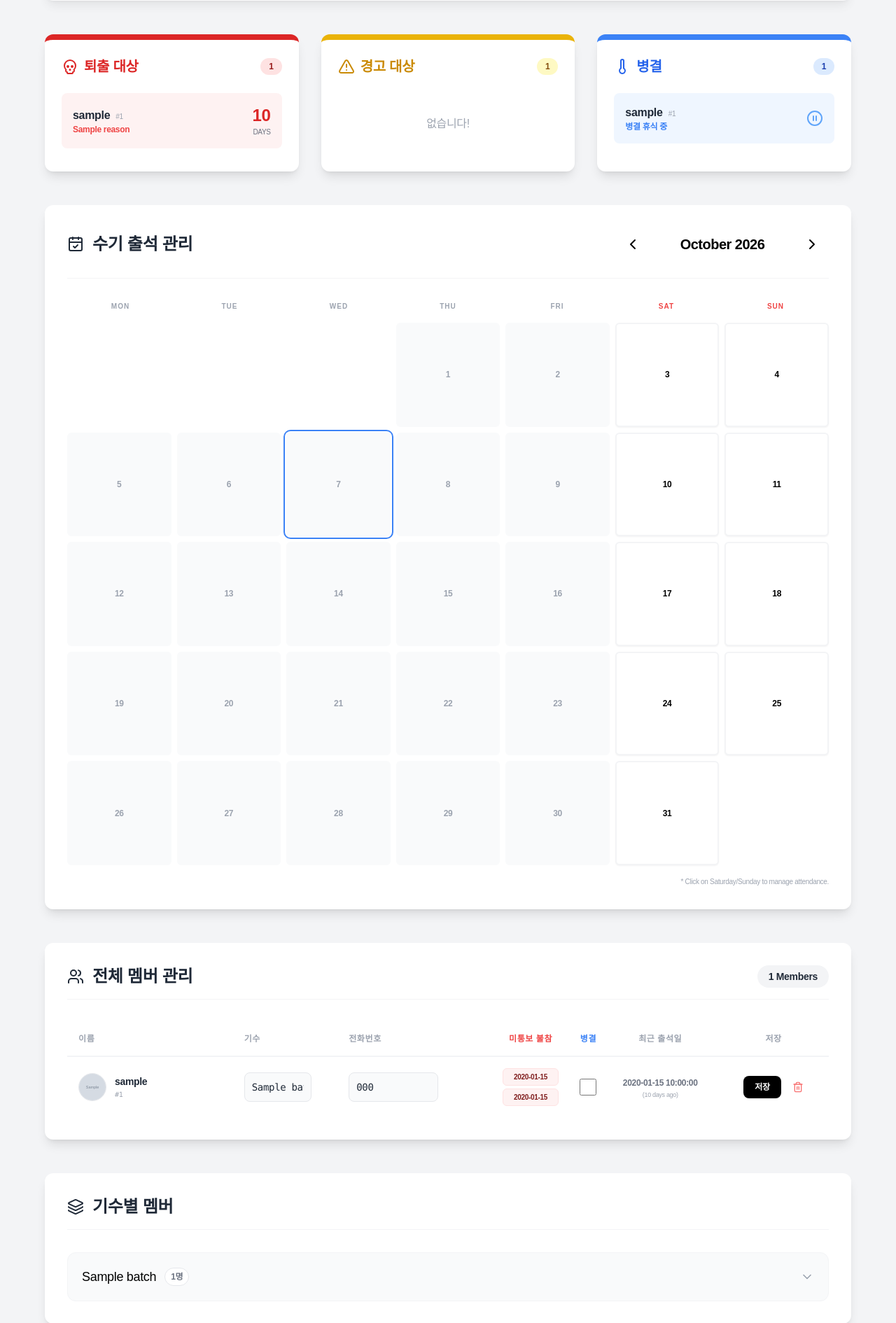
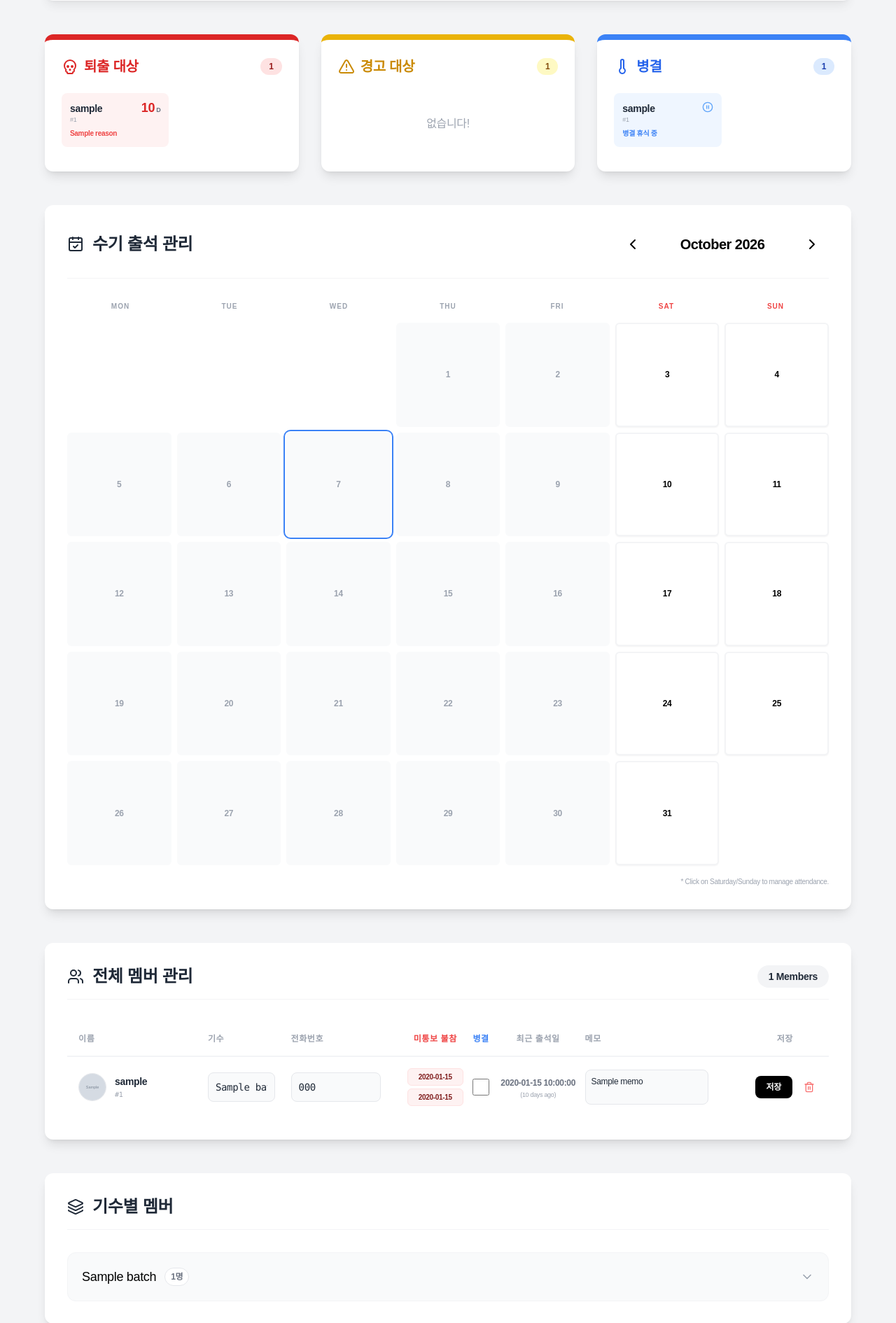
Before and after one commit to gitminhyeok/mobile-attendance-application, a Python web app: template templates/admin/dashboard.html in a window 1280 px wide. Shown: the part 377-2267 px from the top of the page at 70% size. Run offline with Jinja, Linux system fonts and the light colour scheme; the template is opened without the code that fills it: most values are stand-ins (such as "Sample title", 1, 10 or a date in 2020); grey boxes marked "Sample" are stand-in pictures; some libraries are stand-ins or nearby versions; some web fonts are replaced.

Commit message:
Admin dashboard improvements (1007)
- Manual attendance modal: show present/late/total counts and list
  present -> late -> others
- Auto-expire unnotified absence dates older than 3 months
- Add 50-char admin memo field to users (edit modal + desktop table)
- Show dropout/warning/sick zones in 2 columns

Co-Authored-By: Claude Opus 5.5 <noreply@anthropic.com>

```diff
--- a/routers/views.py
+++ b/routers/views.py
@@ -8,7 +8,7 @@ from fastapi.templating import Jinja2Templates
 from database import get_db
 from logic import (
     check_ip, check_attendance_time, get_current_kst_time, get_client_ip,
-    DROPOUT_DAYS, WARNING_DAYS, ACTIVE_DAYS,
+    purge_expired_unnotified, DROPOUT_DAYS, WARNING_DAYS, ACTIVE_DAYS,
 )
 from dependencies import get_current_user_uid, ADMIN_UIDS
 from google.cloud.firestore_v1.base_query import FieldFilter
@@ -303,8 +303,7 @@ async def read_root(request: Request):
             is_auth = u_data.get("is_auth") or u_data.get("status", "approved")
 
             # Additional Status Fields
-            unnotified_date1 = u_data.get("unnotified_date1", "")
-            unnotified_date2 = u_data.get("unnotified_date2", "")
+            unnotified_date1, unnotified_date2 = purge_expired_unnotified(user_doc.reference, u_data, now.date())
             is_sick_leave = u_data.get("is_sick_leave", False)
 
             unnotified_count = 0
--- a/templates/admin/dashboard.html
+++ b/templates/admin/dashboard.html
@@ -47,17 +47,15 @@
 
                 <div class="overflow-y-auto max-h-[500px]">
                     {% if dropout_list %}
-                        <ul class="space-y-3">
+                        <ul class="grid grid-cols-2 gap-2">
                         {% for user in dropout_list %}
-                            <li class="flex items-center justify-between p-4 bg-red-50 rounded-lg">
-                                <div>
-                                    <p class="font-bold text-gray-800">{{ user.nickname }} <span class="text-[10px] text-gray-400 font-normal ml-1">#{{ user.uid }}</span></p>
-                                    <p class="text-xs text-red-500 font-bold">{{ user.reason if user.reason else 'Last seen: ' + user.last_date }}</p>
+                            <li class="p-3 bg-red-50 rounded-lg min-w-0">
+                                <div class="flex items-start justify-between gap-1">
+                                    <p class="font-bold text-gray-800 text-sm truncate">{{ user.nickname }}</p>
+                                    <span class="shrink-0 text-lg font-black text-red-600 leading-none">{{ user.days_absent }}<span class="text-[9px] text-gray-500 font-bold uppercase ml-0.5">d</span></span>
                                 </div>
-                                <div class="text-right">
-                                    <span class="text-2xl font-black text-red-600">{{ user.days_absent }}</span>
-                                    <span class="text-[10px] text-gray-500 block uppercase">Days</span>
-                                </div>
+                                <p class="text-[9px] text-gray-400 truncate">#{{ user.uid }}</p>
+                                <p class="text-[10px] text-red-500 font-bold mt-1 break-keep">{{ user.reason if user.reason else 'Last seen: ' + user.last_date }}</p>
                             </li>
                         {% endfor %}
                         </ul>
@@ -87,17 +85,15 @@
 
                 <div class="overflow-y-auto max-h-[500px]">
                     {% if warning_list %}
-                        <ul class="space-y-3">
+                        <ul class="grid grid-cols-2 gap-2">
                         {% for user in warning_list %}
-                            <li class="flex items-center justify-between p-4 bg-yellow-50 rounded-lg">
-                                <div>
-                                    <p class="font-bold text-gray-800">{{ user.nickname }} <span class="text-[10px] text-gray-400 font-normal ml-1">#{{ user.uid }}</span></p>
-                                    <p class="text-xs text-yellow-600 font-bold">{{ user.reason if user.reason else 'Last seen: ' + user.last_date }}</p>
+                            <li class="p-3 bg-yellow-50 rounded-lg min-w-0">
+                                <div class="flex items-start justify-between gap-1">
+                                    <p class="font-bold text-gray-800 text-sm truncate">{{ user.nickname }}</p>
+                                    <span class="shrink-0 text-lg font-black text-yellow-600 leading-none">{{ user.days_absent }}<span class="text-[9px] text-gray-500 font-bold uppercase ml-0.5">d</span></span>
                                 </div>
-                                <div class="text-right">
-                                    <span class="text-2xl font-black text-yellow-600">{{ user.days_absent }}</span>
-                                    <span class="text-[10px] text-gray-500 block uppercase">Days</span>
-                                </div>
+                                <p class="text-[9px] text-gray-400 truncate">#{{ user.uid }}</p>
+                                <p class="text-[10px] text-yellow-600 font-bold mt-1 break-keep">{{ user.reason if user.reason else 'Last seen: ' + user.last_date }}</p>
                             </li>
                         {% endfor %}
                         </ul>
@@ -118,16 +114,15 @@
 
                 <div class="overflow-y-auto max-h-[500px]">
                     {% if sick_list %}
-                        <ul class="space-y-3">
+                        <ul class="grid grid-cols-2 gap-2">
                         {% for user in sick_list %}
-                            <li class="flex items-center justify-between p-4 bg-blue-50 rounded-lg">
-                                <div>
-                                    <p class="font-bold text-gray-800">{{ user.nickname }} <span class="text-[10px] text-gray-400 font-normal ml-1">#{{ user.uid }}</span></p>
-                                    <p class="text-xs text-blue-500 font-bold">병결 휴식 중</p>
+                            <li class="p-3 bg-blue-50 rounded-lg min-w-0">
+                                <div class="flex items-start justify-between gap-1">
+                                    <p class="font-bold text-gray-800 text-sm truncate">{{ user.nickname }}</p>
+                                    <i data-lucide="pause-circle" class="shrink-0 w-4 h-4 text-blue-400"></i>
                                 </div>
-                                <div class="text-right">
-                                    <i data-lucide="pause-circle" class="w-6 h-6 text-blue-400 inline-block"></i>
-                                </div>
+                                <p class="text-[9px] text-gray-400 truncate">#{{ user.uid }}</p>
+                                <p class="text-[10px] text-blue-500 font-bold mt-1">병결 휴식 중</p>
                             </li>
                         {% endfor %}
                         </ul>
@@ -180,6 +175,7 @@
                             <th class="py-4 font-bold text-center text-red-500">미통보 불참</th>
                             <th class="py-4 font-bold text-center text-blue-500">병결</th>
                             <th class="py-4 font-bold text-center">최근 출석일</th>
+                            <th class="py-4 font-bold">메모</th>
                             <th class="py-4 font-bold text-center">저장</th>
                         </tr>
                     </thead>
@@ -229,6 +225,10 @@
                                     {{ user.last_date }}
                                 </span>
                                 <div class="text-[9px] text-gray-400">({{ user.days_absent }} days ago)</div>
+                            </td>
+                            <td class="py-4 pr-2">
+                                <textarea id="memo-{{ user.uid }}" rows="2" maxlength="{{ memo_max_length }}" placeholder="특이사항 ({{ memo_max_length }}자 이내)"
+                                    class="bg-gray-50 border border-gray-200 text-gray-800 text-xs rounded-lg focus:ring-black focus:border-black block w-44 p-2 resize-none">{{ user.memo }}</textarea>
                             </td>
                             <td class="py-4 text-center">
                                 <div class="flex items-center justify-center space-x-2">
@@ -356,6 +356,15 @@
                         </div>
                     </div>
                 </div>
+                <div>
+                    <div class="flex items-center justify-between mb-1 mx-1">
+                        <label for="edit-memo" class="block text-[10px] font-bold text-gray-400 uppercase">특이사항 메모</label>
+                        <span id="edit-memo-count" class="text-[10px] font-mono text-gray-400">0/{{ memo_max_length }}</span>
+                    </div>
+                    <textarea id="edit-memo" rows="2" maxlength="{{ memo_max_length }}" oninput="updateMemoCount()"
+                        placeholder="예: 3월까지 출장으로 불참 예정"
+                        class="w-full px-4 py-2.5 bg-gray-50 border border-gray-200 rounded-xl focus:ring-black focus:border-black text-sm resize-none"></textarea>
+                </div>
             </div>
 
             <input type="hidden" id="edit-is-auth">
@@ -382,11 +391,19 @@
     <div class="bg-white w-full max-w-2xl rounded-2xl shadow-2xl overflow-hidden flex flex-col max-h-[90vh]">
         <!-- Header -->
         <div class="p-6 border-b border-gray-100 flex justify-between items-center bg-gray-50">
-            <div>
-                <h3 class="text-lg font-bold text-gray-400 uppercase tracking-widest text-xs mb-1">수기 출석 관리</h3>
-                <h2 id="modal-date-title" class="text-3xl">2026-01-27</h2>
+            <div class="flex flex-wrap items-end gap-x-6 gap-y-3">
+                <div>
+                    <h3 class="text-lg font-bold text-gray-400 uppercase tracking-widest text-xs mb-1">수기 출석 관리</h3>
+                    <h2 id="modal-date-title" class="text-3xl">2026-01-27</h2>
+                </div>
+                <!-- Daily attendance summary -->
+                <div id="modal-attend-summary" class="flex items-center gap-2 text-xs font-bold">
+                    <span class="flex items-center gap-1 px-3 py-1.5 bg-black text-white rounded-full">출석 <span id="summary-present" class="font-mono">-</span></span>
+                    <span class="flex items-center gap-1 px-3 py-1.5 bg-yellow-100 text-yellow-800 rounded-full">지각 <span id="summary-late" class="font-mono">-</span></span>
+                    <span class="flex items-center gap-1 px-3 py-1.5 bg-white border border-gray-200 text-gray-700 rounded-full">총 <span id="summary-total" class="font-mono">-</span>명</span>
+                </div>
             </div>
-            <button onclick="closeAttendanceModal()" class="p-2 hover:bg-gray-200 rounded-full transition"><i data-lucide="x" class="w-6 h-6"></i></button>
+            <button onclick="closeAttendanceModal()" class="p-2 hover:bg-gray-200 rounded-full transition self-start"><i data-lucide="x" class="w-6 h-6"></i></button>
         </div>
 
         <!-- Status Selector -->
@@ -434,6 +451,8 @@
         },
         {% endfor %}
     ];
+    const USER_MEMOS = {{ memo_map | tojson }};
+    const MEMO_MAX_LENGTH = {{ memo_max_length }};
 
     let adminCalYear = new Date().getFullYear();
     let adminCalMonth = new Date().getMonth() + 1;
@@ -595,8 +614,10 @@
         const date2 = date2Input.value;
         const isSickLeave = sickInput.checked;
         const isAuth = authInput ? authInput.value : 'approved'; // Default approved
+        const memo = document.getElementById(`memo-${uid}`).value;
 
         const formData = new FormData();
+        formData.append('memo', memo);
         formData.append('uid', uid);
         formData.append('nickname', nickname);
         formData.append('phone', phone);
@@ -640,6 +661,8 @@
         document.getElementById('edit-unnotified-date2').value = date2 && date2 !== 'None' ? date2 : '';
         document.getElementById('edit-sick').checked = isSick;
         document.getElementById('edit-is-auth').value = isAuth || 'approved'; // Changed ID
+        document.getElementById('edit-memo').value = USER_MEMOS[uid] || '';
+        updateMemoCount();
 
         // Show/Hide Approve and Save Buttons
         const approveBtn = document.getElementById('btn-approve-user');
@@ -691,6 +714,11 @@
         } catch (error) { console.error(error); alert("Network error."); }
     }
 
+    function updateMemoCount() {
+        const memo = document.getElementById('edit-memo').value;
+        document.getElementById('edit-memo-count').textContent = `${memo.length}/${MEMO_MAX_LENGTH}`;
+    }
+
     function closeEditModal() {
         document.getElementById('edit-user-modal').classList.add('hidden');
     }
@@ -736,6 +764,7 @@
         const date2 = document.getElementById('edit-unnotified-date2').value;
         const isSickLeave = document.getElementById('edit-sick').checked;
         const isAuth = document.getElementById('edit-is-auth').value; // Changed ID
+        const memo = document.getElementById('edit-memo').value;
 
         const formData = new FormData();
         formData.append('uid', uid);
@@ -746,6 +775,7 @@
         formData.append('unnotified_date2', date2);
         formData.append('is_sick_leave', isSickLeave);
         formData.append('is_auth', isAuth); // Send is_auth
+        formData.append('memo', memo);
 
         try {
             const response = await fetch('/admin/api/user/update', {
@@ -831,6 +861,7 @@
         document.getElementById('modal-date-title').textContent = dateStr;
         document.getElementById('attend-modal').classList.remove('hidden');
         setBatchStatus('present'); // Reset to present
+        ['summary-present', 'summary-late', 'summary-total'].forEach(id => document.getElementById(id).textContent = '-');
 
         // Fetch current status for this date
         const listContainer = document.getElementById('modal-member-list');
@@ -874,10 +905,19 @@
         const container = document.getElementById('modal-member-list');
         container.innerHTML = '';
 
-        // Sort: Purely by Nickname (alphabetical)
+        // Sort: present first, then late, then everyone else; nickname within each group
+        const STATUS_ORDER = { present: 0, late: 1 };
+        const rankOf = (uid) => STATUS_ORDER[statusMap[uid]] ?? 2;
         const sortedUsers = [...ALL_USERS].sort((a, b) => {
-            return a.nickname.localeCompare(b.nickname);
+            return rankOf(a.uid) - rankOf(b.uid) || a.nickname.localeCompare(b.nickname);
         });
+
+        // Summary counts (only members shown in this list)
+        const presentCount = ALL_USERS.filter(u => statusMap[u.uid] === 'present').length;
+        const lateCount = ALL_USERS.filter(u => statusMap[u.uid] === 'late').length;
+        document.getElementById('summary-present').textContent = presentCount;
+        document.getElementById('summary-late').textContent = lateCount;
+        document.getElementById('summary-total').textContent = presentCount + lateCount;
 
         sortedUsers.forEach(user => {
             const currentStatus = statusMap[user.uid]; // 'present', 'late' or undefined
```
Also changed, not shown: logic.py (+52 -0 lines), routers/admin.py (+17 -5 lines).
